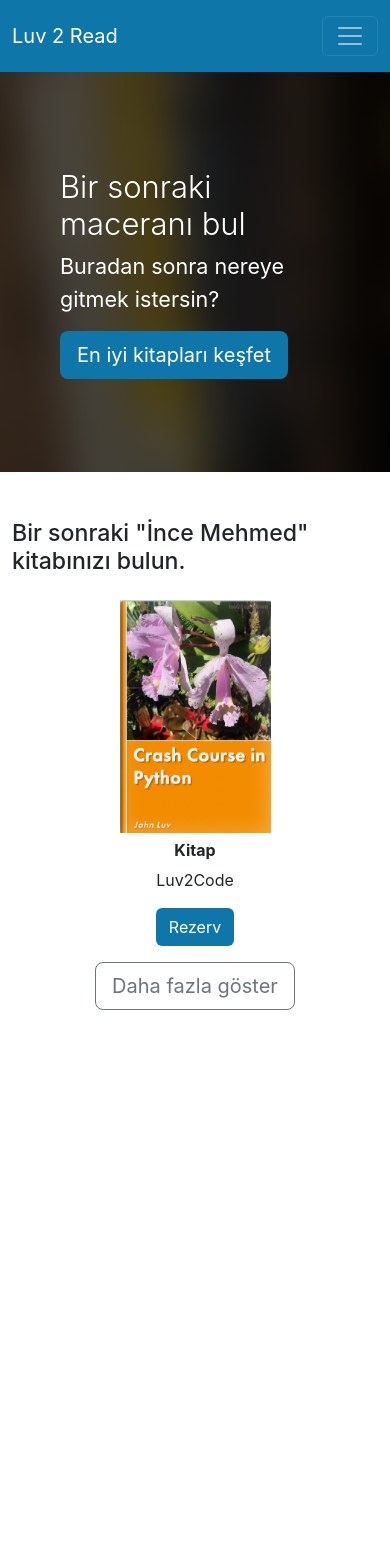
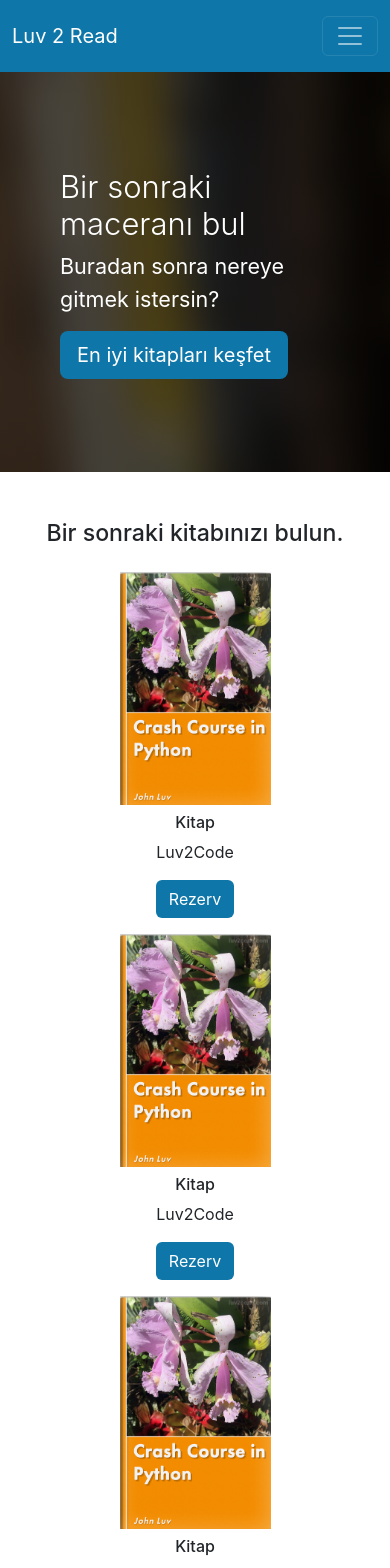
Before and after one commit to ismailbakir/react-library, a React (Create React App) app: page / in a window 390 px wide. Shown: the top 1568 px of the page. Before the commit the page ends 1070 px from the top, so only its background shows below. Built offline with nearby package versions, Linux system fonts and the light colour scheme.

Commit message:
ReturnBook sınıfı ile kitap carousel daha dinamik hale getirildi.

```diff
--- a/src/layouts/HomePage/Carousel.tsx
+++ b/src/layouts/HomePage/Carousel.tsx
@@ -1,9 +1,11 @@
+import { ReturnBook } from "./ReturnBook";
+
 /* eslint-disable jsx-a11y/anchor-is-valid */
 export const Carousel = () => {
   return (
     <div className="container mt-5" style={{ height: 550 }}>
       <div className="homepage-carousel-title">
-        <h3>Bir sonraki "İnce Mehmed" kitabınızı bulun. </h3>
+        <h3>Bir sonraki kitabınızı bulun. </h3>
       </div>
       <div
         id="carouselExampleControls"
@@ -14,40 +16,16 @@ export const Carousel = () => {
         <div className="carousel-inner">
           <div className="carousel-item active">
             <div className="row d-flex justify-content-center align-items-center">
-              <div className="col-xs-6 col-sm-6 col-md-4 col-lg-3 mb-3">
-                <div className="text-center">
-                  <img
-                    src={require("./../../Images/BooksImages/book-luv2code-1000.png")}
-                    width="151"
-                    height="233"
-                    alt="book"
-                  />
-                  <h6 className="mt-2">Kitap</h6>
-                  <p>Luv2Code</p>
-                  <a className="btn main-color text-white" href="#">
-                    Rezerv
-                  </a>
-                </div>
-              </div>
+              <ReturnBook />
+              <ReturnBook />
+              <ReturnBook />
             </div>
           </div>
           <div className="carousel-item">
             <div className="row d-flex justify-content-center align-items-center">
-              <div className="col-xs-6 col-sm-6 col-md-4 col-lg-3 mb-3">
-                <div className="text-center">
-                  <img
-                    src={require("./../../Images/BooksImages/book-luv2code-1000.png")}
-                    width="151"
-                    height="233"
-                    alt="book"
-                  />
-                  <h6 className="mt-2">Kitap</h6>
-                  <p>Luv2Code</p>
-                  <a className="btn main-color text-white" href="#">
-                    Rezerv
-                  </a>
-                </div>
-              </div>
+              <ReturnBook />
+              <ReturnBook />
+              <ReturnBook />
             </div>
           </div>
         </div>
@@ -79,21 +57,9 @@ export const Carousel = () => {
       {/* Mobile */}
       <div className="d-lg-none mt-3">
         <div className="row d-flex justify-content-center align-items-center">
-          <div className="text-center">
-            <img
-              src={require("./../../Images/BooksImages/book-luv2code-1000.png")}
-              width="151"
-              height="233"
-              alt="book"
-            />
-            <h6 className="mt-2">
-              <b>Kitap</b>
-            </h6>
-            <p>Luv2Code</p>
-            <a className="btn main-color text-white" href="#">
-              Rezerv
-            </a>
-          </div>
+          <ReturnBook />
+          <ReturnBook />
+          <ReturnBook />
         </div>
       </div>
       <div className="homepage-carousel-title mt-3">
--- /dev/null
+++ b/src/layouts/HomePage/ReturnBook.tsx
@@ -0,0 +1,22 @@
+/* eslint-disable jsx-a11y/anchor-is-valid */
+import React from "react";
+
+export const ReturnBook = () => {
+  return (
+    <div className="col-xs-6 col-sm-6 col-md-4 col-lg-3 mb-3">
+      <div className="text-center">
+        <img
+          src={require("./../../Images/BooksImages/book-luv2code-1000.png")}
+          width="151"
+          height="233"
+          alt="book"
+        />
+        <h6 className="mt-2">Kitap</h6>
+        <p>Luv2Code</p>
+        <a className="btn main-color text-white" href="#">
+          Rezerv
+        </a>
+      </div>
+    </div>
+  );
+};
```
